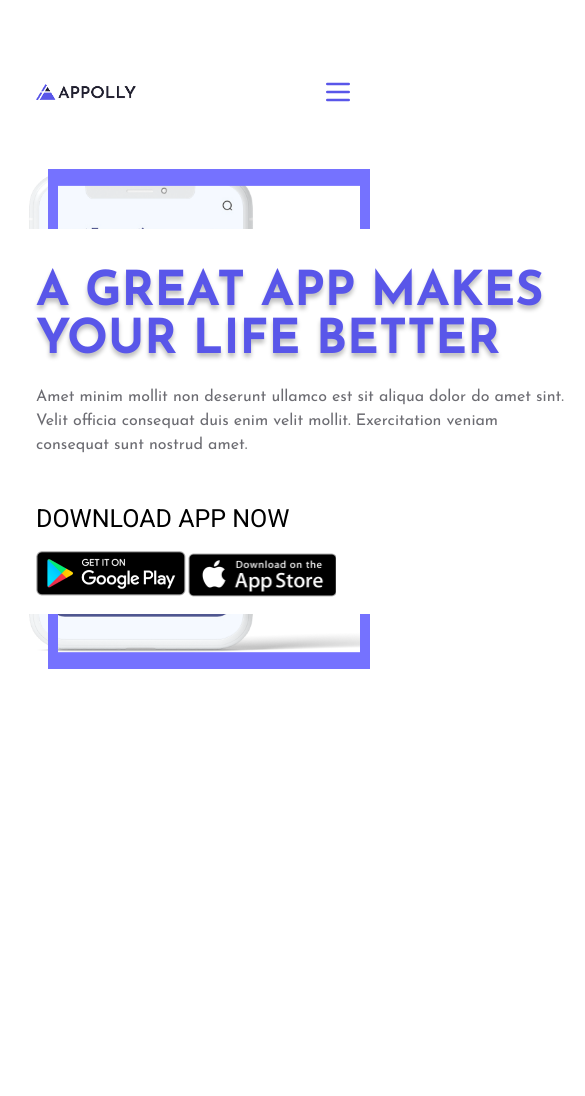
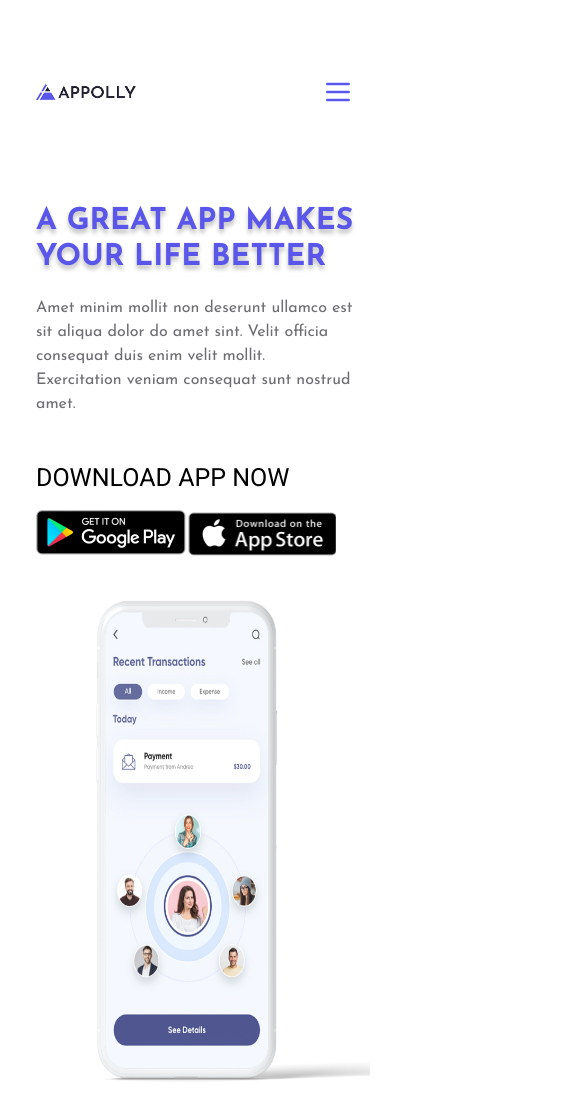
Before and after one commit to Gn0rt/Tailwind-Project, a website built with Vite: page vite-project/index.html in a window 390 px wide. Shown: the whole page, 585 px wide, since content can reach past the window. Before the commit the page ends 844 px from the top, so only its background shows below. Built offline with nearby package versions, Linux system fonts and the light colour scheme; files whose address does not match are found by name.

Commit message:
responsive mobile

```diff
--- a/vite-project/index.html
+++ b/vite-project/index.html
@@ -101,10 +101,10 @@
 
 
       <!-- content -->
-      <div class="flex items-center justify-between mt-9 relative ">
+      <div class=" flex-col sm:flex-row flex items-center justify-between mt-9 relative ">
         <div class=" w-auto h-auto">
-          <div class="bg-white p-4 rounded-lg w-[570px] absolute top-[13%] z-10">
-            <h1 class="uppercase text-primary text-5xl font-bold font-head text-shadow-h1 mt-6">
+          <div class="bg-white p-4 rounded-lg sm:w-[570px] sm:absolute top-[13%] z-10">
+            <h1 class="uppercase text-primary text-3xl sm:text-5xl font-bold font-head text-shadow-h1 mt-6">
               A great app makes your life better
             </h1>
             <p class="text-paragraph text-base py-5 font-head">
@@ -121,17 +121,15 @@
             </div>
           </div>
 
-          <div class="absolute top-[1%] left-[8%] z-[0]">
+          <div class="hidden sm:block absolute top-[1%] left-[8%] z-[0]">
             <img class="h-[500px]" src="./src/assets/img/frame.png" alt="">
           </div>
         </div>
 
-        <div>
+        <div class="inMobile">
           <img src=" ./src/assets/img/header-phone.png" alt="" class="h-[500px]">
         </div>
       </div>
-
-
 
     </div>
 
--- a/vite-project/src/style.css
+++ b/vite-project/src/style.css
@@ -9,11 +9,19 @@
     @apply font-primary text-base
   }
 }
+
 .text-shadow-h1 {
   text-shadow: 0 4px 4px rgba(0, 0, 0, 0.25);
 }
+
 /* .button {
   @apply text-white font-semibold rounded-lg px-3 py-2 flex items-center justify-center bg-[#0BAB7C] w-[295px]
 } */
 
 /* JIT mode bg-[] */
+
+@media (max-width: 640px) {
+  .inMobile {
+    margin: 20px 0 0 70px;
+  }
+}
```
